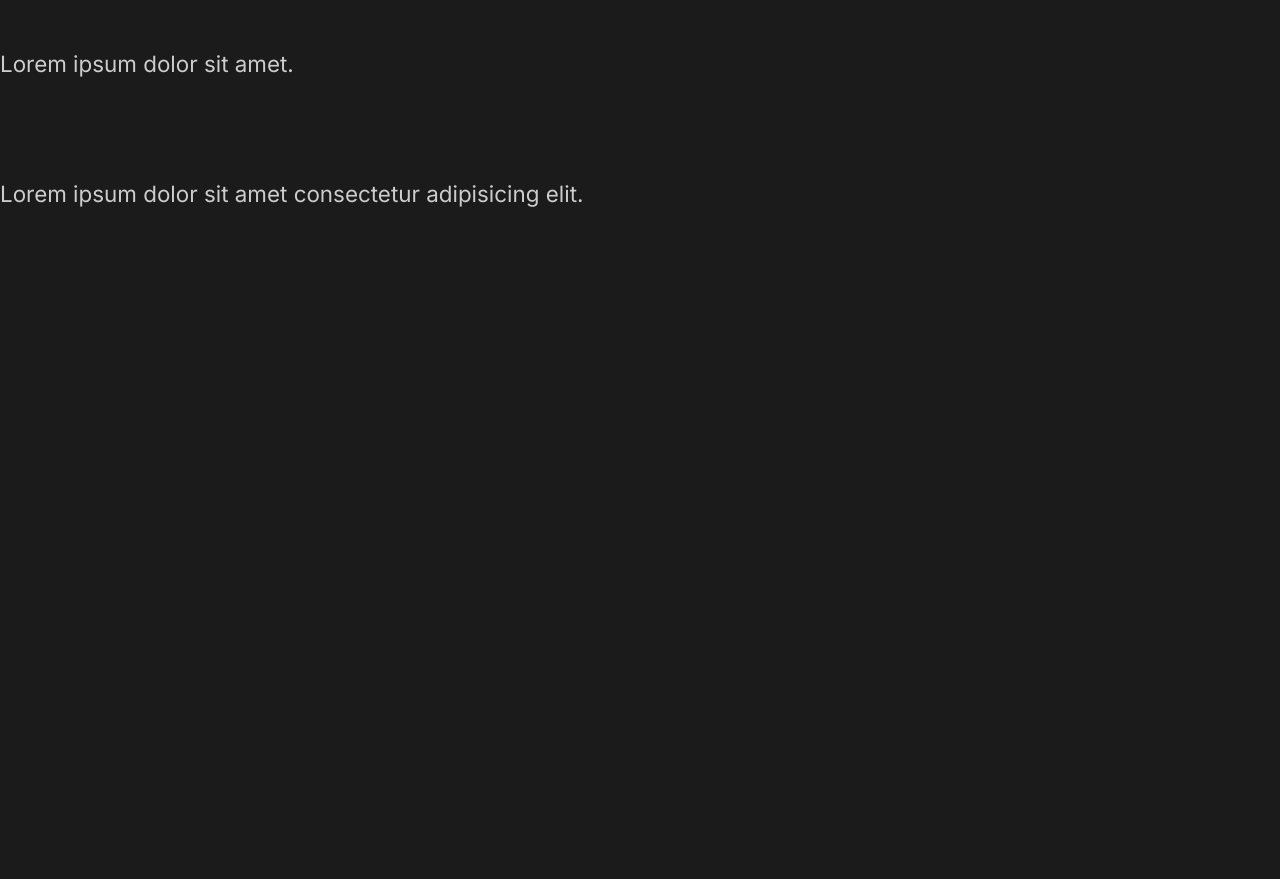
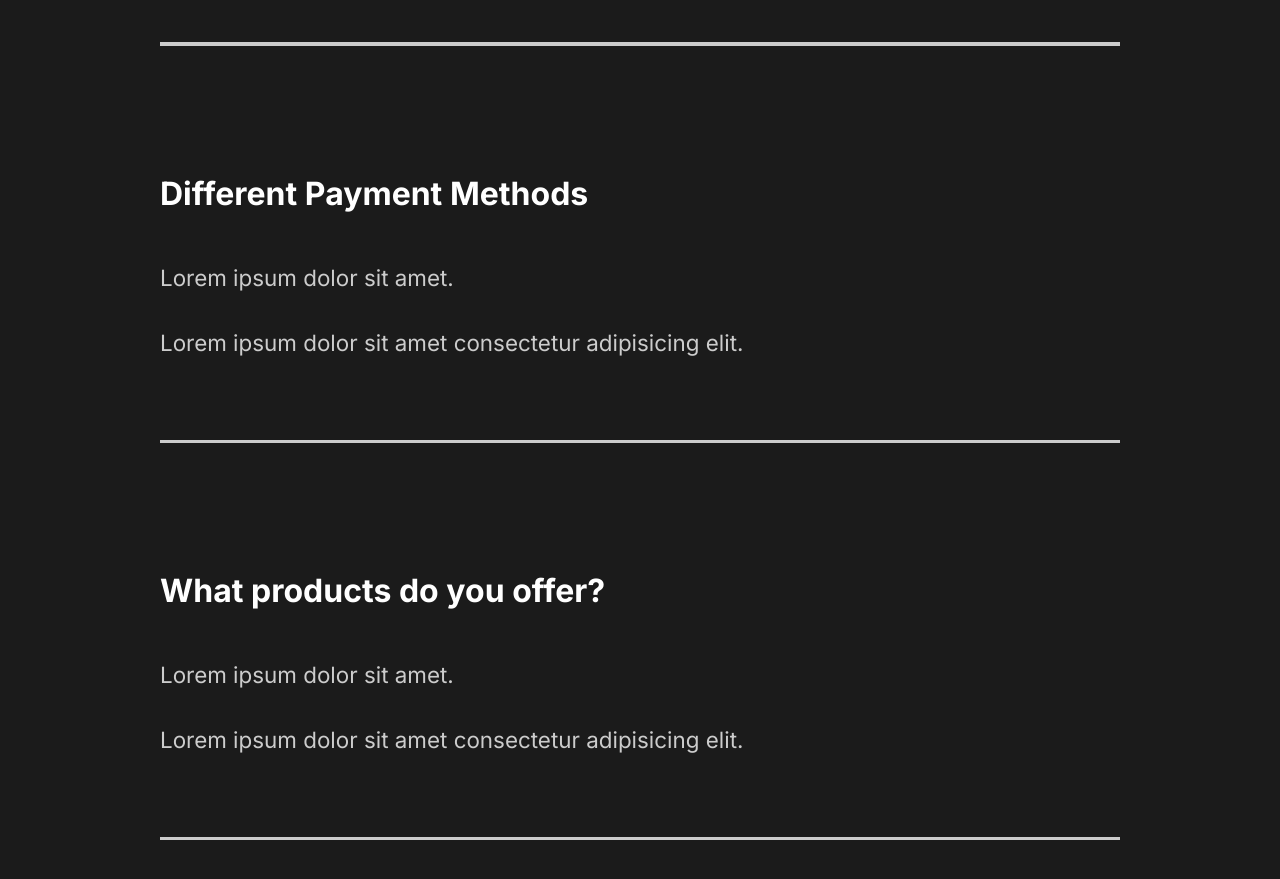
Before and after one commit to bgorwin/react-company-portfolio, a React (Create React App) app: page / in a window 1280 px wide. Shown: the part 3006-3885 px from the top of the page. Before the commit the page ends 3265 px from the top, so only its background shows below. Built offline with nearby package versions, Linux system fonts and the light colour scheme.

Commit message:
Added styles to the FaqSection

```diff
--- a/src/components/FaqSection.js
+++ b/src/components/FaqSection.js
@@ -1,8 +1,12 @@
 import React from 'react';
+
+// Styles
+import styled from 'styled-components';
+import { About } from '../styles';
 
 const FaqSection = () => {
 	return (
-		<div className='faq'>
+		<Faq>
 			<h2>
 				Any Questions <span>FAQ</span>
 			</h2>
@@ -12,6 +16,7 @@
 					<p>Lorem ipsum dolor sit amet.</p>
 					<p>Lorem ipsum dolor sit amet consectetur adipisicing elit.</p>
 				</div>
+				<div className='faq-line'></div>
 			</div>
 			<div className='question'>
 				<h4>Daily Schedule</h4>
@@ -19,6 +24,7 @@
 					<p>Lorem ipsum dolor sit amet.</p>
 					<p>Lorem ipsum dolor sit amet consectetur adipisicing elit.</p>
 				</div>
+				<div className='faq-line'></div>
 			</div>
 			<div className='question'>
 				<h4>Different Payment Methods</h4>
@@ -26,6 +32,7 @@
 					<p>Lorem ipsum dolor sit amet.</p>
 					<p>Lorem ipsum dolor sit amet consectetur adipisicing elit.</p>
 				</div>
+				<div className='faq-line'></div>
 			</div>
 			<div className='question'>
 				<h4>What products do you offer?</h4>
@@ -33,9 +40,41 @@
 					<p>Lorem ipsum dolor sit amet.</p>
 					<p>Lorem ipsum dolor sit amet consectetur adipisicing elit.</p>
 				</div>
+				<div className='faq-line'></div>
 			</div>
-		</div>
+		</Faq>
 	);
 };
 
+const Faq = styled(About)`
+	display: block;
+	span {
+		display: block;
+	}
+
+	h2 {
+		padding-bottom: 2rem;
+		font-weight: lighter;
+	}
+
+	.faq-line {
+		background: #cccccc;
+		height: 0.2rem;
+		margin: 2rem 0rem;
+		width: 100%;
+	}
+
+	.question {
+		padding: 3rem 0rem;
+		cursor: pointer;
+	}
+
+	.answer {
+		padding: 2rem 0rem;
+		p {
+			padding: 1rem 0rem;
+		}
+	}
+`;
+
 export default FaqSection;
--- a/src/components/GlobalStyle.js
+++ b/src/components/GlobalStyle.js
@@ -39,6 +39,7 @@
 
     h4 {
         font-weight: bold;
+        font-size: 2rem;
     }
 
     span {
```
